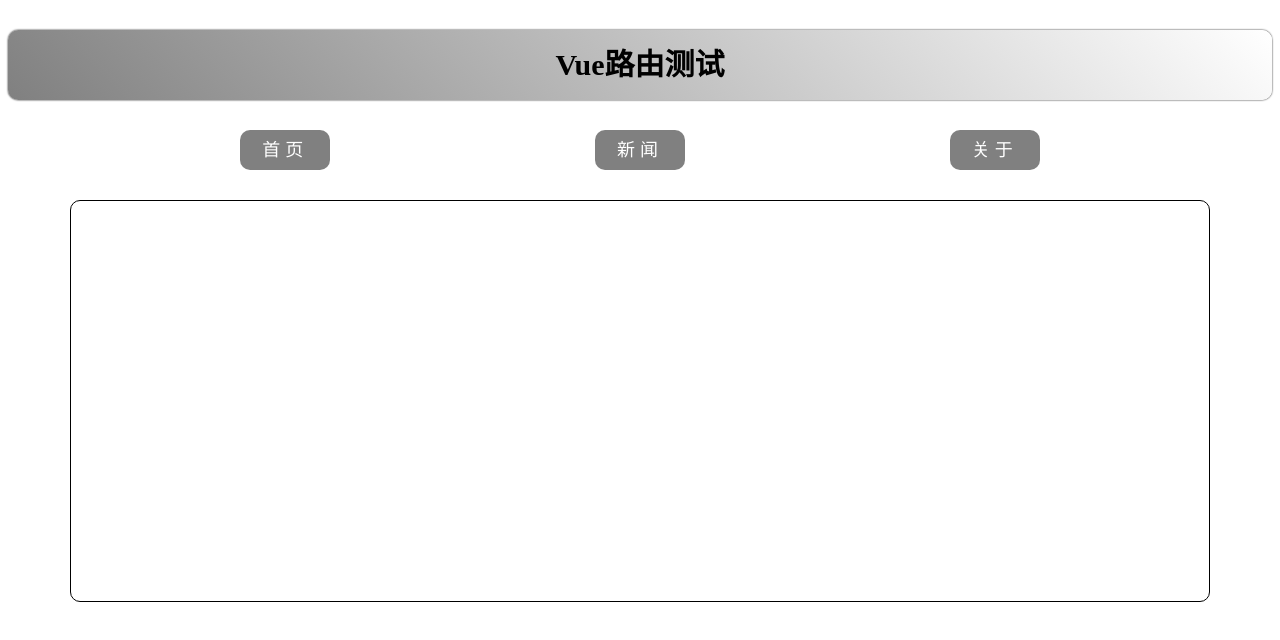
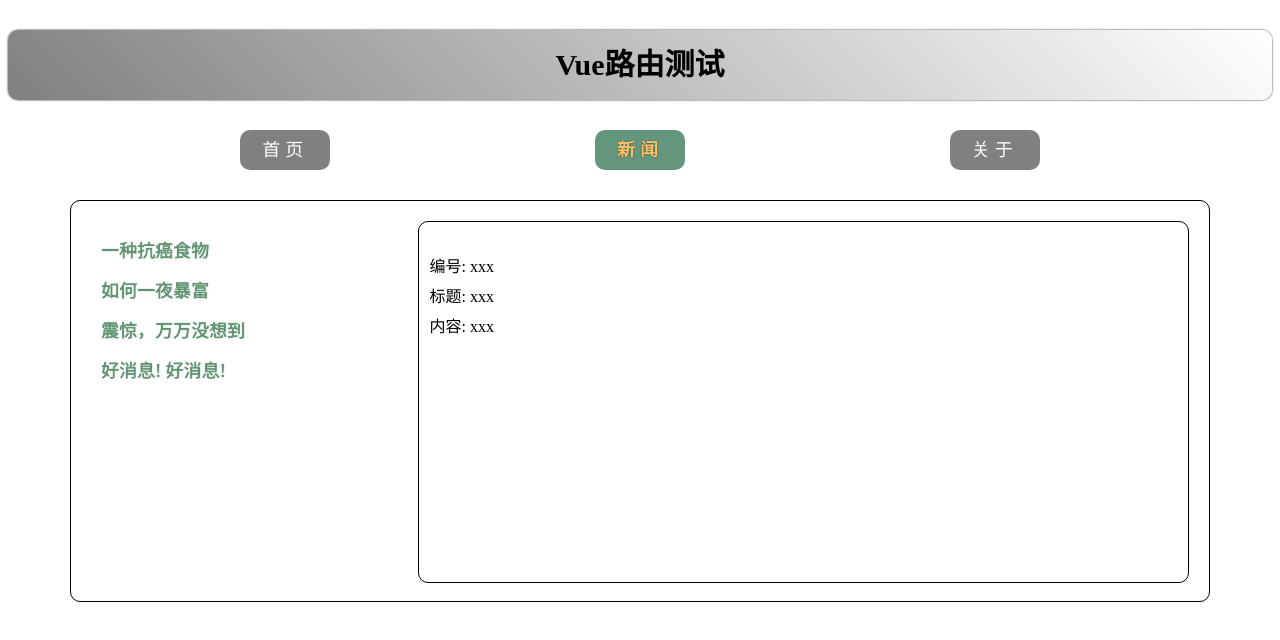
Before and after one commit to ljyGmail/shangguigu_vue3, a Vue app: page /news/detail in a window 1280 px wide. Before the commit this address had no page. Shown: the top 640 px of the page. Built offline with nearby package versions, Linux system fonts and the light colour scheme.

Commit message:
36 路由 嵌套路由

```diff
--- a/src/pages/About.vue
+++ b/src/pages/About.vue
@@ -17,10 +17,12 @@ onUnmounted(() => {
 </script>
 
 <style scoped>
-.home {
+.about {
   display: flex;
   justify-content: center;
   align-items: center;
   height: 100%;
+  color: rgb(85, 84, 84);
+  font-size: 18px;
 }
 </style>
--- /dev/null
+++ b/src/pages/Detail.vue
@@ -0,0 +1,20 @@
+<template>
+  <ul class="news-list">
+    <li>编号: xxx</li>
+    <li>标题: xxx</li>
+    <li>内容: xxx</li>
+  </ul>
+</template>
+
+<script setup lang="ts" name="Detail"></script>
+
+<style scoped>
+.news-list {
+  list-style: none;
+  padding-left: 20px;
+}
+
+.news-list > li {
+  line-height: 30px;
+}
+</style>
--- a/src/pages/News.vue
+++ b/src/pages/News.vue
@@ -1,21 +1,57 @@
 <template>
   <div class="news">
+    <!-- 导航区 -->
     <ul>
-      <li><a href="#">新闻001</a></li>
-      <li><a href="#">新闻002</a></li>
-      <li><a href="#">新闻003</a></li>
-      <li><a href="#">新闻004</a></li>
+      <li v-for="news in newsList" :key="news.id">
+        <RouterLink to="/news/detail">{{ news.title }}</RouterLink>
+      </li>
     </ul>
+    <!-- 展示区 -->
+    <div class="news-content">
+      <RouterView></RouterView>
+    </div>
   </div>
 </template>
 
-<script setup lang="ts" name="News"></script>
+<script setup lang="ts" name="News">
+import { reactive } from "vue";
+import { RouterView, RouterLink } from "vue-router";
+
+const newsList = reactive([
+  { id: "id01", title: "一种抗癌食物", content: "西兰花" },
+  { id: "id02", title: "如何一夜暴富", content: "学IT" },
+  { id: "id03", title: "震惊，万万没想到", content: "明天是周一" },
+  { id: "id04", title: "好消息! 好消息!", content: "快过年了" },
+]);
+</script>
 
 <style scoped>
-.home {
+.news {
+  padding: 0 20px;
   display: flex;
-  justify-content: center;
-  align-items: center;
+  justify-content: space-between;
   height: 100%;
 }
+
+.news ul {
+  margin-top: 30px;
+  list-style: none;
+  padding-left: 10px;
+}
+
+.news li > a {
+  font-size: 18px;
+  line-height: 40px;
+  text-decoration: none;
+  color: #64967e;
+  text-shadow: 0 0 1px rgb(0, 84, 0);
+}
+
+.news-content {
+  width: 70%;
+  height: 90%;
+  border: 1px solid;
+  margin-top: 20px;
+  border-radius: 10px;
+}
 </style>
```
Also changed, not shown: src/router/index.ts (+9 -6 lines).
